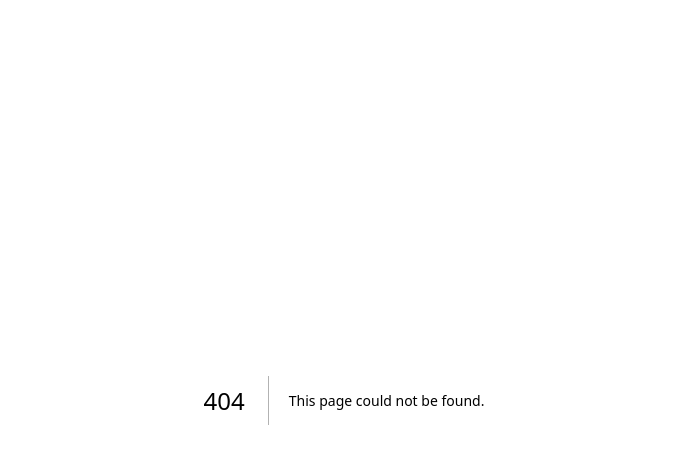
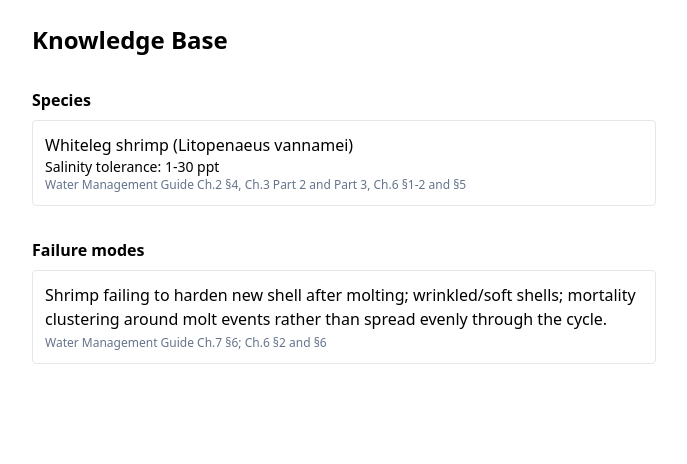
Before and after one commit to hazemshan1-rgb/Water-Advisor-App, a Next.js app: page /knowledge-base in a window 1280 px wide. Before the commit this address had no page. Shown: the top 464 px of the page, without its empty margins (296-983 px from the left). Built offline with nearby package versions, Linux system fonts and the light colour scheme.

Commit message:
feat: add knowledge base browser screen

```diff
--- /dev/null
+++ b/src/app/knowledge-base/page.tsx
@@ -0,0 +1,35 @@
+import { SPECIES } from "@/lib/data/species";
+import { FAILURE_MODES } from "@/lib/data/failureModes";
+
+export default function KnowledgeBasePage() {
+  return (
+    <main className="max-w-2xl mx-auto p-6 space-y-8">
+      <h1 className="text-2xl font-semibold">Knowledge Base</h1>
+
+      <section>
+        <h2 className="font-semibold mb-2">Species</h2>
+        {SPECIES.map((s) => (
+          <div key={s.id} className="border rounded p-3 mb-2">
+            <div className="font-medium">
+              {s.commonName} ({s.scientificName})
+            </div>
+            <p className="text-sm">
+              Salinity tolerance: {s.salinityToleranceRangePpt.join("-")} ppt
+            </p>
+            <p className="text-xs text-slate-500">{s.sourceCitation}</p>
+          </div>
+        ))}
+      </section>
+
+      <section>
+        <h2 className="font-semibold mb-2">Failure modes</h2>
+        {FAILURE_MODES.map((m) => (
+          <div key={m.id} className="border rounded p-3 mb-2">
+            <div className="font-medium">{m.symptomPattern}</div>
+            <p className="text-xs text-slate-500 mt-1">{m.sourceCitation}</p>
+          </div>
+        ))}
+      </section>
+    </main>
+  );
+}
```
